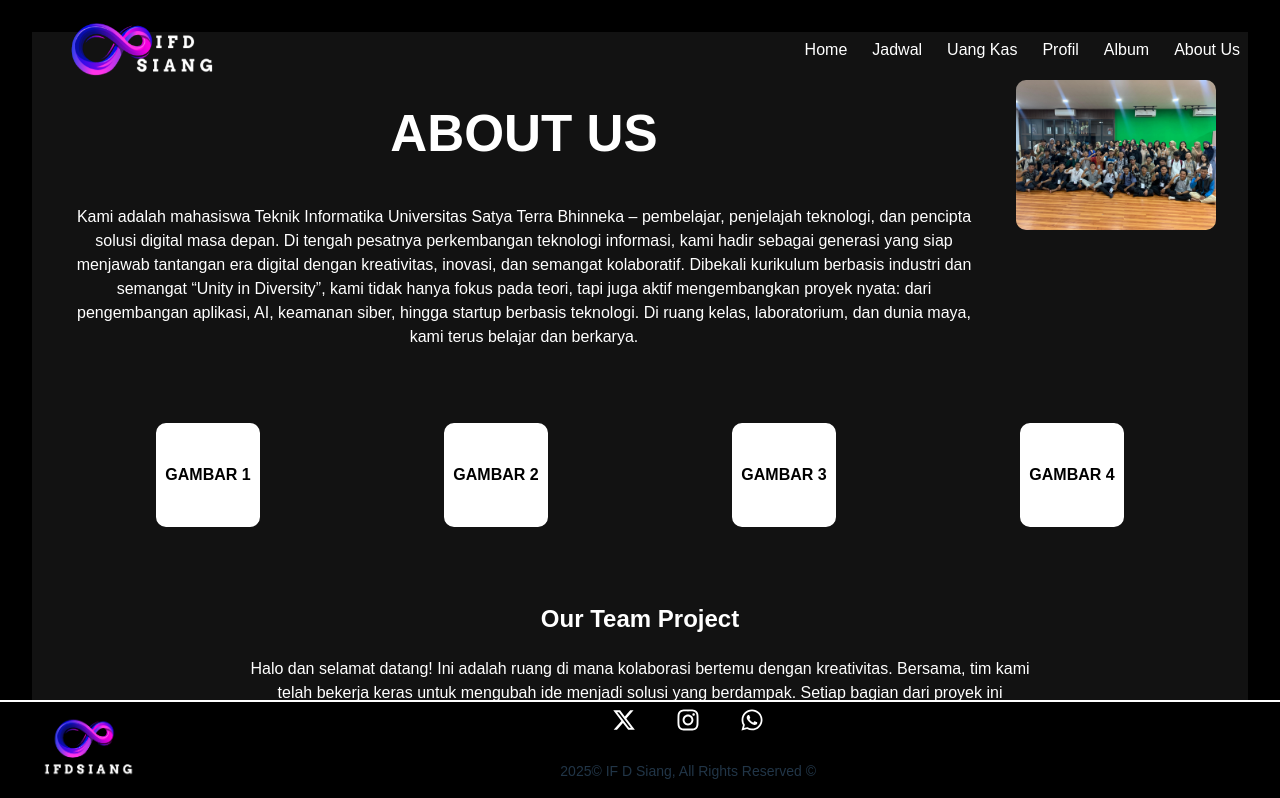
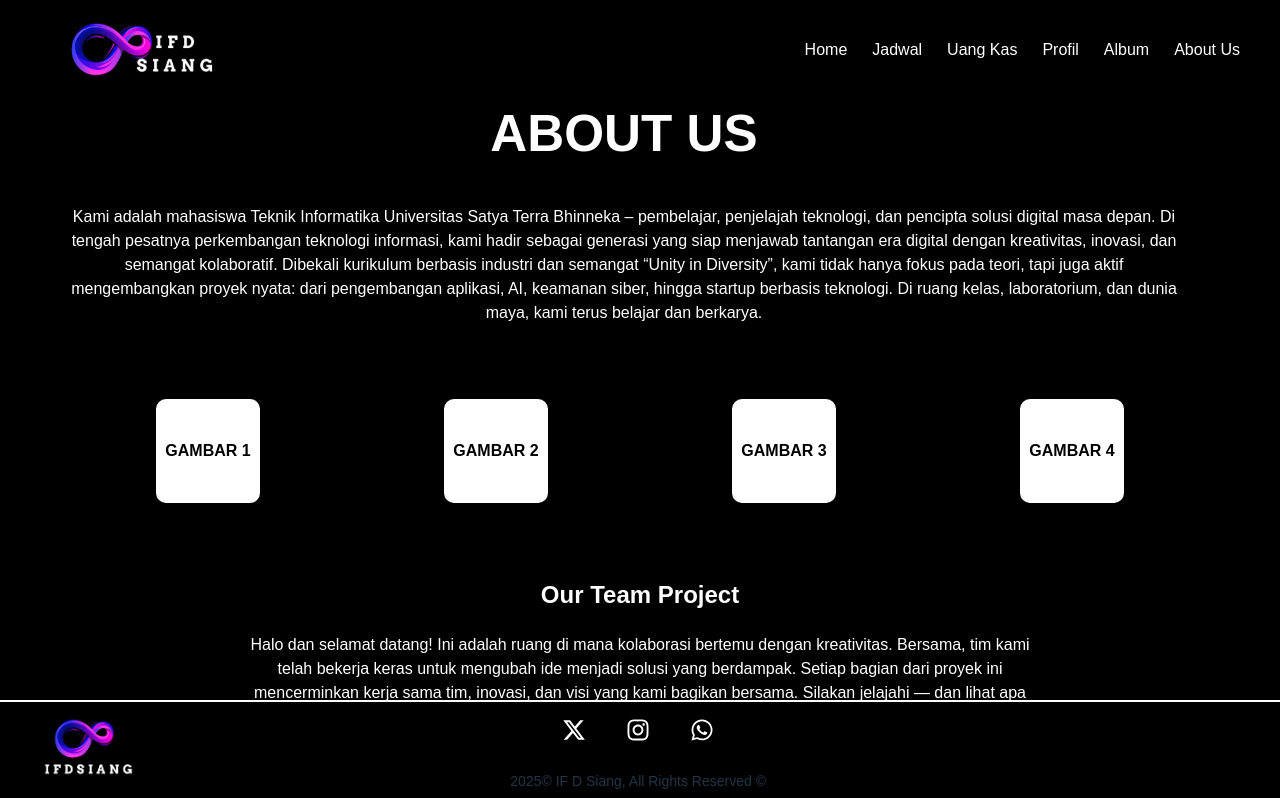
Before and after one commit to JasswantAnbumani/WebsiteKelas, a React (Vite) app: page /aboutus in a window 1280 px wide. Shown: the top 798 px of the page. Built offline with nearby package versions, Linux system fonts and the light colour scheme; a web font is replaced by a local one.

Commit message:
Perbaikan #2

```diff
--- a/package.json
+++ b/package.json
@@ -10,6 +10,7 @@
     "preview": "vite preview"
   },
   "dependencies": {
+    "framer-motion": "^12.23.9",
     "ogl": "^1.0.11",
     "react": "^19.1.0",
     "react-dom": "^19.1.0",
--- /dev/null
+++ b/src/components/animations/FadeSlideUp.jsx
@@ -0,0 +1,22 @@
+
+import { motion } from "framer-motion";
+
+const FadeSlideUp = ({ children, delay = 0 }) => {
+  return (
+    <motion.div
+      initial={{ opacity: 0, y: 30 }}
+      whileInView={{ opacity: 1, y: 0 }}
+        transition={{
+          duration: 0.8,
+          ease: "easeInOut",
+          delay: delay
+        }}
+
+      viewport={{ once: true, amount: 0.2 }}
+    >
+      {children}
+    </motion.div>
+  );
+};
+
+export default FadeSlideUp;
--- a/src/pages/AboutUs.jsx
+++ b/src/pages/AboutUs.jsx
@@ -2,6 +2,7 @@ import React from 'react';
 import '../styles/AboutUs.css';
 import { FaGithub, FaInstagram } from 'react-icons/fa';
 import ifdsiang from "../assets/logo/ifdsiang.jpg";
+import FadeSlideUp from "../components/animations/FadeSlideUp";
 
 const AboutUs = () => {
   const teamMembers = [
@@ -16,29 +17,28 @@ const AboutUs = () => {
     <div className="container">
       <section className="about-section">
         <div className="about-text">
-          <h1>ABOUT US</h1>
+          <FadeSlideUp delay={0.1}>
+          <h1>ABOUT US</h1></FadeSlideUp>
+          <FadeSlideUp delay={0.9}>
           <p>
             Kami adalah mahasiswa Teknik Informatika Universitas Satya Terra Bhinneka – pembelajar, penjelajah teknologi, dan pencipta solusi digital masa depan.
             Di tengah pesatnya perkembangan teknologi informasi, kami hadir sebagai generasi yang siap menjawab tantangan era digital dengan kreativitas, inovasi, dan semangat kolaboratif.
             Dibekali kurikulum berbasis industri dan semangat “Unity in Diversity”, kami tidak hanya fokus pada teori, tapi juga aktif mengembangkan proyek nyata:
             dari pengembangan aplikasi, AI, keamanan siber, hingga startup berbasis teknologi. Di ruang kelas, laboratorium, dan dunia maya, kami terus belajar dan berkarya.
-          </p>
+          </p></FadeSlideUp>
+
         </div>
-        <img
-          src={ifdsiang}
-          alt="Mahasiswa"
-          className="about-image"
-        />
       </section>
-      <div className="image-row">
+      <FadeSlideUp delay={1.5}>
+        <div className="image-row">
         {[1, 2, 3, 4].map((num) => (
           <div key={num} className="image-box">
             GAMBAR {num}
           </div>
         ))}
-      </div>
+      </div></FadeSlideUp>
 
-      <section className="team-section">
+      <FadeSlideUp delay={1.999999999999999}><section className="team-section">
         <h2>Our Team Project</h2>
         <p>
           Halo dan selamat datang! Ini adalah ruang di mana kolaborasi bertemu dengan kreativitas.
@@ -46,9 +46,9 @@ const AboutUs = () => {
           Setiap bagian dari proyek ini mencerminkan kerja sama tim, inovasi, dan visi yang kami bagikan bersama.
           Silakan jelajahi — dan lihat apa yang telah kami bangun bersama.
         </p>
-      </section>
+      </section></FadeSlideUp>
 
-      <div className="team-grid">
+      <FadeSlideUp delay={2.5}><div className="team-grid">
         {teamMembers.map((member, index) => (
           <div key={index} className="team-card">
             <div className="image-box">GAMBAR {index + 1}</div>
@@ -63,7 +63,7 @@ const AboutUs = () => {
             </div>
           </div>
         ))}
-      </div>
+      </div></FadeSlideUp>
     </div>
   );
 };
--- a/src/styles/AboutUs.css
+++ b/src/styles/AboutUs.css
@@ -1,5 +1,5 @@
 .container {
-  background-color: #121212;
+  background-color: transparent;
   padding: 2rem;
   font-family: sans-serif;
   color: #ffffff;
--- a/src/styles/Footer.css
+++ b/src/styles/Footer.css
@@ -41,6 +41,8 @@
   gap: 20px;
   font-size: 24px;
   margin-bottom: 5px;
+  margin-top: 30px;
+  margin-right: 100px;
 }
 
 .footer-icons a {
@@ -58,4 +60,6 @@
 
 .footer-text {
   font-size: 14px;
+  margin-right: 100px;
+  margin-bottom: 25px;
 }
--- a/src/styles/Profil.css
+++ b/src/styles/Profil.css
@@ -1,9 +1,10 @@
 .profil-container {
   padding: 2rem;
-  background-color: #121212;
+  background-color: transparent;
   color: white;
   min-height: 100vh;
   font-family: sans-serif;
+  margin-right: 80px;
 }
 
 .profil-title {
```
Also changed, not shown: 1 other file (tests, documents, lock files or other folders).
